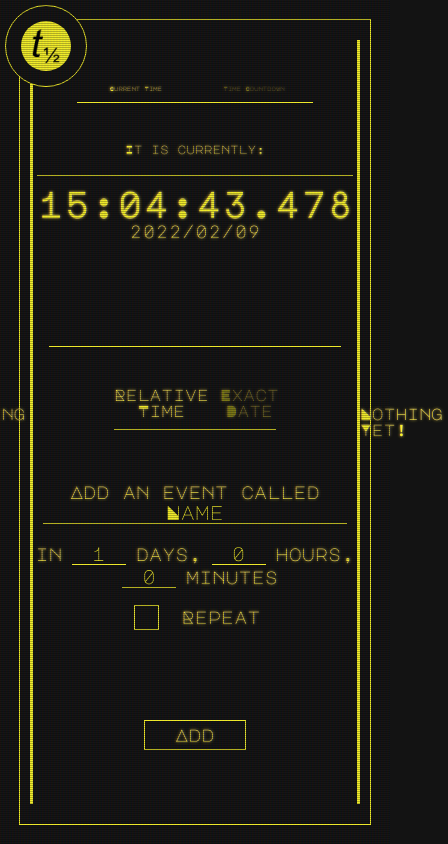
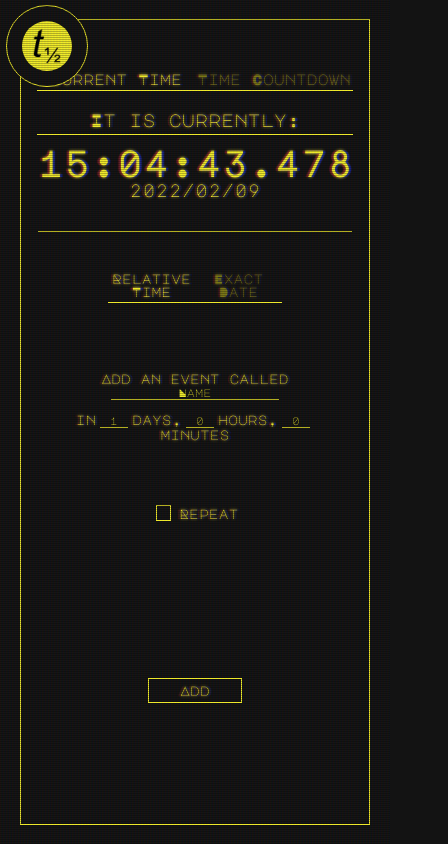
Before and after one commit to SophieSnoww/Half-Life, a React (Create React App) app: page / in a window 390 px wide. Shown: the whole page, 448 px wide, since content can reach past the window. Built offline with nearby package versions, Linux system fonts and the light colour scheme.

Commit message:
Made everything actually responsive and good

```diff
--- a/src/Panels/Middle/Bottom/InputTypeToggle.css
+++ b/src/Panels/Middle/Bottom/InputTypeToggle.css
@@ -4,8 +4,10 @@
     justify-content: space-evenly;
     width: 50%;
     border-bottom: 1px solid var(--accent);
-    padding-bottom: 10px;
-    margin-bottom: 40px;
+    padding-bottom: 1%;
+    margin-bottom: 2.5%;
+
+    font-size: calc(var(--font-scaling) * 1.5ch);
 }
 
 .input-type-toggle-button {
--- a/src/Panels/Middle/Bottom/RelativeInput.css
+++ b/src/Panels/Middle/Bottom/RelativeInput.css
@@ -14,8 +14,8 @@
     border: 0;
 
     border-bottom: 1px solid var(--accent);
-    margin: 0px 10px;
-    width: 50px;
+    margin: 0px 0.5ch;
+    width: 3ch;
     max-width: min-content;
     color: var(--accent);
     font-family: major-mono;
@@ -24,20 +24,20 @@
 }
 
 .relative-input-input.text {
-    width: 300px;
+    width: 20ch;
 }
 
 .relative-input-repeat-toggle {
     display: flex;
     align-items: center;
     justify-content: center;
-    gap: 20px;
+    gap: 5px;
 }
 
 .add-relative-input-button {
     width: 25%;
-    margin-top: 20px;
-    padding: 5px 20px;
+    margin-top: 2vh;
+    padding: .5ch 5%;
     border: 1px solid var(--accent);
     cursor: pointer;
 }
--- a/src/Panels/Middle/Bottom/RepeatInput.js
+++ b/src/Panels/Middle/Bottom/RepeatInput.js
@@ -51,6 +51,22 @@ class RepeatInput extends React.Component {
             style.opacity = 0;
         }
 
+        let max = 1;
+
+        switch (this.repeatEveryValues[this.state.repeatEveryIndex]) {
+            case ("hour"):
+                max = 24;
+                break;
+            case ("day"):
+                max = 6;
+                break;
+            case ("week"):
+                max = 4;
+                break;
+            case ("month"):
+                max = 12;
+        }
+
         return (
             <div className="RepeatInput" style={style}>
                 Repeat every
--- a/src/Panels/Middle/MiddlePanel.css
+++ b/src/Panels/Middle/MiddlePanel.css
@@ -5,20 +5,6 @@
     border-right: 3px solid var(--accent);
 
     flex-direction: column;
-
-    --font-scaling: 1;
-}
-
-@media screen and (max-width: 1500px) {
-    .TopPanel {
-        --font-scaling: 0.75;
-    }
-}
-
-@media screen and (max-width: 1200px) {
-    .TopPanel {
-        --font-scaling: 0.5;
-    }
 }
 
 .middle-panel {
--- a/src/Panels/Middle/Top/TimeToggle.css
+++ b/src/Panels/Middle/Top/TimeToggle.css
@@ -2,13 +2,15 @@
     display: flex;
     align-items: center;
     justify-content: space-evenly;
-    margin-bottom: 40px;
-    margin-top: -60px;
-    width: 75%;
-    padding-bottom: 10px;
+    /* margin-bottom: 40px; */
+    /* margin-top: -60px; */
+    position: absolute;
+    top: 5%;
+    width: 60%;
+    padding-bottom: 1%;
     border-bottom: 1px solid var(--accent);
 
-    font-size: calc(var(--font-scaling) * 1ch);
+    font-size: calc(var(--font-scaling) * 1.5ch);
 }
 
 .time-toggle-button {
--- a/src/Panels/Middle/Top/TopPanel.css
+++ b/src/Panels/Middle/Top/TopPanel.css
@@ -1,4 +1,5 @@
 .TopPanel {
     border-bottom: 1px solid var(--accent);
     flex: 0 0 40%;
+    position: relative;
 }
--- a/src/index.css
+++ b/src/index.css
@@ -6,13 +6,78 @@
 
     --yes: #66ff4f;
     --no: #ff4133;
+
+    --font-scaling: 1;
+}
+
+/* Adaptive Scaling */
+@media screen and (max-width: 1500px) {
+    :root {
+        --font-scaling: 0.75;
+    }
+}
+
+@media screen and (max-width: 1100px) {
+    .LeftPanel {
+        display: none !important;
+    }
+
+    .RightPanel {
+        display: none !important;
+    }
+
+    .MiddlePanel {
+        border: none !important;
+    }
+
+    input[type=checkbox] {
+        width: 2vw !important;
+        height: 2vw !important;
+    }
+}
+
+/* Mobile styling */
+@media screen and (max-width: 700px) {
+    /* Generic */
+    input[type=checkbox] {
+        width: 4vw !important;
+        height: 4vw !important;
+    }
+
+    /* Top panel */
+    .TopPanel {
+        flex: 0 0 25% !important;
+    }
+
+    /* The countdown toggle */
+    .TimeToggle {
+        font-size: 1.25ch !important;
+        width: 100% !important;
+        z-index: -1 !important;
+        position: unset !important;
+        margin-bottom: 20px !important;
+    }
+
+    /* The main clock */
+    .clock-header {
+        font-size: 1.5ch !important;
+        padding-bottom: 5px !important;
+    }
+
+    .actual-clock {
+        font-size: 3ch !important;
+    }
+
+    .clock-subtext {
+        font-size: 1.5ch !important;
+    }
 }
 
 * {
     -ms-overflow-style: none;
     scrollbar-width: none;
 
-    transition: 0.25s ease;
+    /* transition: 0.25s ease; */
 }
 ::-webkit-scrollbar {
     display: none;
@@ -41,8 +106,8 @@ input[type=checkbox] {
     /* background-color: var(--no); */
     background-color: var(--bg-1);
     border: 1px solid var(--accent);
-    width: 25px;
-    height: 25px;
+    width: 1vw;
+    height: 1vw;
     cursor: pointer;
     transition: 0.5s;
 }
@@ -75,6 +140,8 @@ body {
 
     background-color: var(--bg-1);
     color: var(--accent);
+
+    user-select: none;
 }
 
 #root {
```
